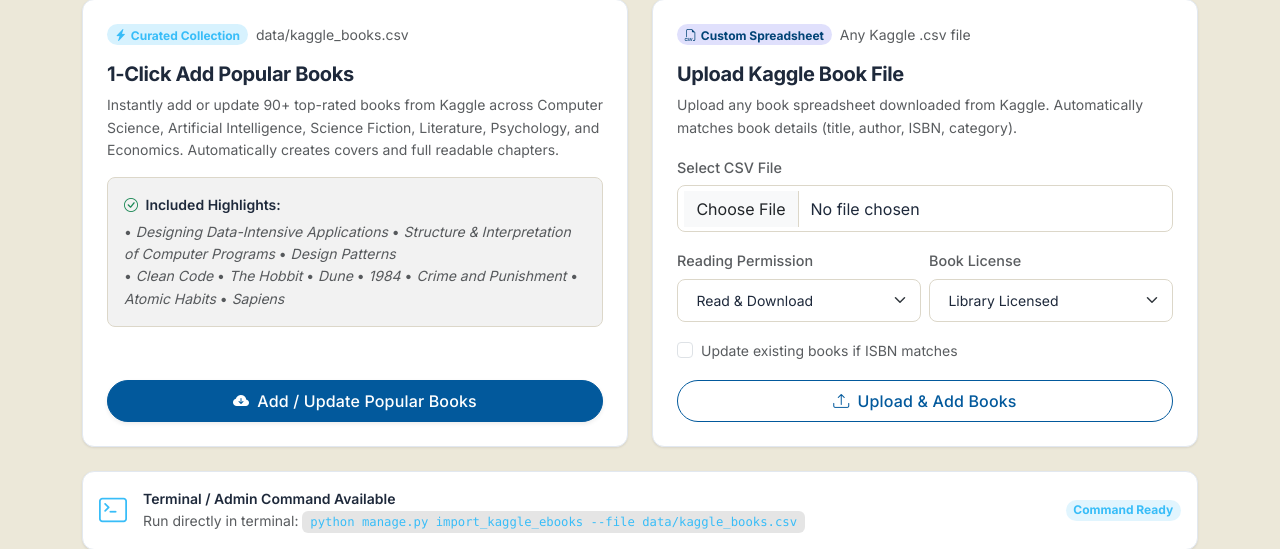
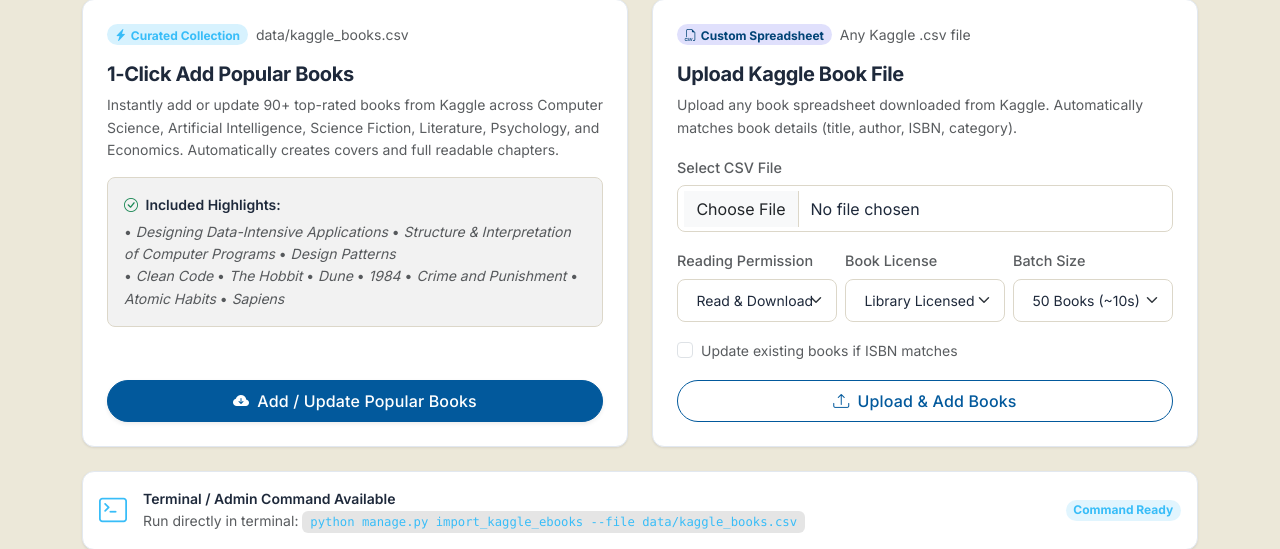
Before and after one commit to sanjaykumar2024/library-management-portal, a Django app: page /ebooks/kaggle-import/ in a window 1280 px wide. Shown: the part 503-1052 px from the top of the page. Run offline with Django 5.2, Linux system fonts and the light colour scheme; the visitor is signed in with stand-in values (Sample User, id 1); data that the repository does not hold is empty; parts of the project's set-up code (start-up, migrations or seed data) failed here and were passed over.

Commit message:
Prevent worker timeout on Kaggle CSV upload: add batch size limit, loading indicator, and increase gunicorn timeout

```diff
--- a/ebooks/kaggle_service.py
+++ b/ebooks/kaggle_service.py
@@ -551,6 +551,8 @@
             reader = csv.DictReader(f)
             for row in reader:
                 stats['total_rows'] += 1
+                if limit and stats['total_rows'] > limit:
+                    break
                 try:
                     book, created, msg = cls.import_single_book(
                         row=row,
@@ -564,9 +566,6 @@
                         stats['books'].append(book)
                     else:
                         stats['skipped'] += 1
-
-                    if limit and stats['imported'] >= limit:
-                        break
                 except Exception as e:
                     stats['errors'] += 1
 
--- a/ebooks/views.py
+++ b/ebooks/views.py
@@ -708,8 +708,15 @@
             rights = request.POST.get('rights_status', 'LIBRARY_LICENSED')
 
             try:
+                batch_limit = int(request.POST.get('batch_limit', 50))
+            except (ValueError, TypeError):
+                batch_limit = 50
+            batch_limit = max(1, min(batch_limit, 100))
+
+            try:
                 stats = KaggleEBookService.import_from_csv(
                     csv_file,
+                    limit=batch_limit,
                     uploaded_by=request.user,
                     access_mode=mode,
                     rights_status=rights,
@@ -717,7 +724,8 @@
                 )
                 messages.success(
                     request,
-                    f"Kaggle CSV Ingestion Complete: {stats['imported']} new books added, {stats['skipped']} skipped, {stats['errors']} errors."
+                    f"Kaggle CSV Ingestion Complete: {stats['imported']} new books added, {stats['skipped']} skipped/existing, {stats['errors']} errors (batch of {min(stats['total_rows'], batch_limit)} rows processed). "
+                    f"To import entire datasets with thousands of rows in bulk, run 'python manage.py import_kaggle_ebooks --file <path>' in terminal."
                 )
             except Exception as e:
                 messages.error(request, f"Error processing Kaggle CSV: {str(e)}")
--- a/templates/ebooks/kaggle_import.html
+++ b/templates/ebooks/kaggle_import.html
@@ -116,19 +116,27 @@
                     </div>
 
                     <div class="row g-2 mb-3">
-                        <div class="col-md-6">
+                        <div class="col-md-4">
                             <label class="form-label small text-muted">Reading Permission</label>
                             <select name="access_mode" class="form-select form-select-sm">
                                 <option value="READ_AND_DOWNLOAD" selected>Read & Download</option>
                                 <option value="READ_ONLY">Read Only</option>
                             </select>
                         </div>
-                        <div class="col-md-6">
+                        <div class="col-md-4">
                             <label class="form-label small text-muted">Book License</label>
                             <select name="rights_status" class="form-select form-select-sm">
                                 <option value="LIBRARY_LICENSED" selected>Library Licensed</option>
                                 <option value="OPEN_LICENSE">Open License</option>
                                 <option value="PUBLIC_DOMAIN">Public Domain</option>
+                            </select>
+                        </div>
+                        <div class="col-md-4">
+                            <label class="form-label small text-muted">Batch Size</label>
+                            <select name="batch_limit" class="form-select form-select-sm">
+                                <option value="25">25 Books (~5s)</option>
+                                <option value="50" selected>50 Books (~10s)</option>
+                                <option value="100">100 Books (~20s)</option>
                             </select>
                         </div>
                     </div>
@@ -140,9 +148,9 @@
                         </label>
                     </div>
 
-                    <button type="submit" class="btn btn-outline-primary w-100 rounded-pill py-2 d-flex align-items-center justify-content-center gap-2">
-                        <i class="bi bi-upload"></i>
-                        <span>Upload & Add Books</span>
+                    <button type="submit" id="uploadSubmitBtn" class="btn btn-outline-primary w-100 rounded-pill py-2 d-flex align-items-center justify-content-center gap-2">
+                        <i class="bi bi-upload" id="uploadBtnIcon"></i>
+                        <span id="uploadBtnText">Upload & Add Books</span>
                     </button>
                 </form>
             </div>
@@ -243,4 +251,19 @@
         </table>
     </div>
 </div>
+
+<script>
+document.getElementById('kaggleUploadForm')?.addEventListener('submit', function(e) {
+    const btn = document.getElementById('uploadSubmitBtn');
+    const btnText = document.getElementById('uploadBtnText');
+    const btnIcon = document.getElementById('uploadBtnIcon');
+    if (btn) {
+        btn.disabled = true;
+        btn.classList.remove('btn-outline-primary');
+        btn.classList.add('btn-primary');
+        if (btnIcon) btnIcon.style.display = 'none';
+        btnText.innerHTML = '<span class="spinner-border spinner-border-sm me-2" role="status"></span>Importing Books (Processing CSV)... Please wait...';
+    }
+});
+</script>
 {% endblock %}
```
Also changed, not shown: 1 other file.
